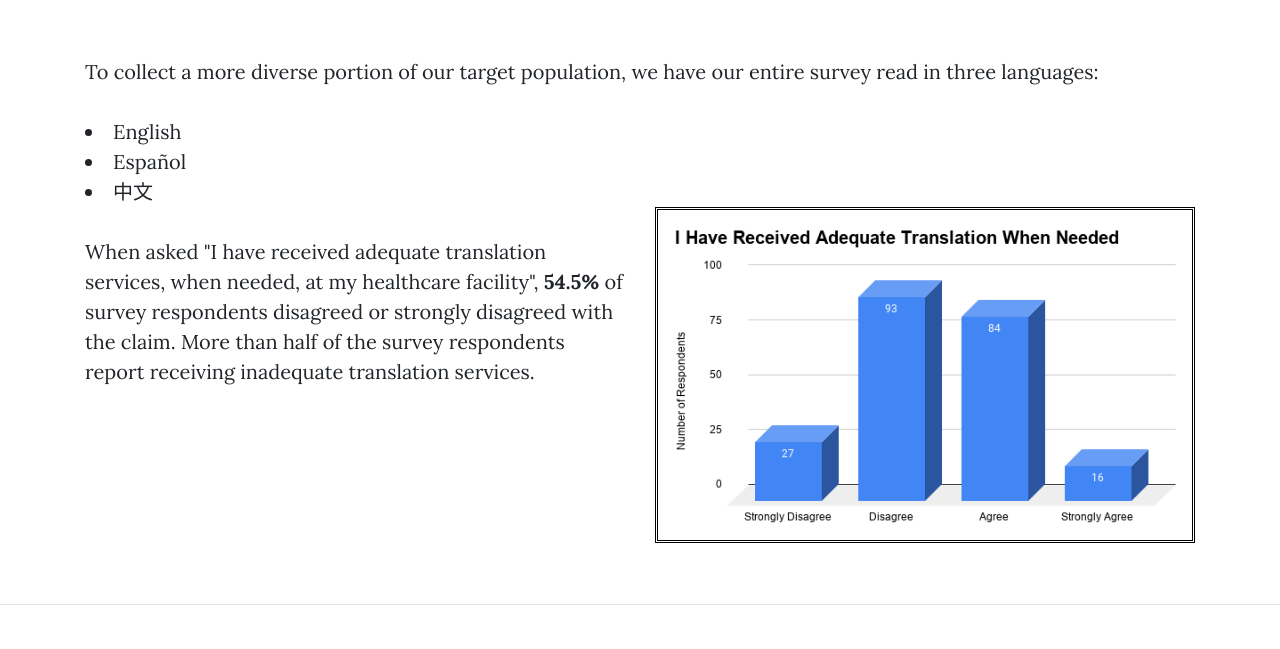
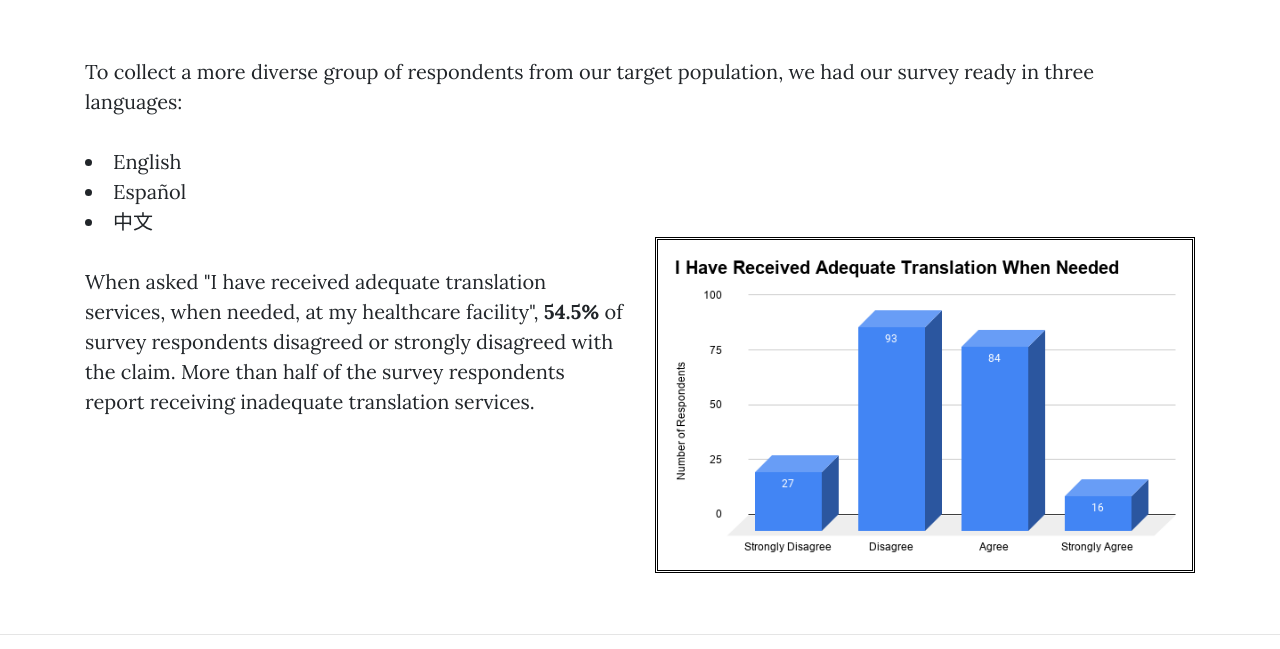
Before and after one commit to TFA2020/TFA2020.github.io, a website: page statistics.html in a window 1280 px wide. Shown: the part 1071-1720 px from the top of the page. Drawn offline with nearby package versions, Linux system fonts and the light colour scheme.

Commit message:
Update statistics.html

```diff
--- a/statistics.html
+++ b/statistics.html
@@ -141,13 +141,13 @@
       <div class="col-12 col-sm-6 mx-auto order-sm-1 order-12">
         <p>When asked "I have received adequate translation services, when needed, at my healthcare facility", <strong>54.5%</strong> of survey respondents disagreed or strongly disagreed with the claim. More than half of the survey respondents report receiving inadequate translation services.</p>
       </div>
-
       <div class="col-12 col-sm-6 mx-auto order-sm-12 order-1">
         <img src="img/AttitudeQuestion.png" style="border-color:black; border-style:double; margin-bottom:15px;">
         <br>
       </div>
+      <br>
       <div class="col-12">
-        <p>To collect a more diverse portion of our target population, we have our entire survey read in three languages:</p>
+        <p>To collect a more diverse group of respondents from our target population, we had our survey ready in three languages:</p>
         <li><a href="./pdf/english_survey.pdf">English</a></li>
         <li><a href="./pdf/spanish_survey.pdf">Español</a></li>
         <li><a href="./pdf/chinese_survey.pdf">中文</a></li>
```
